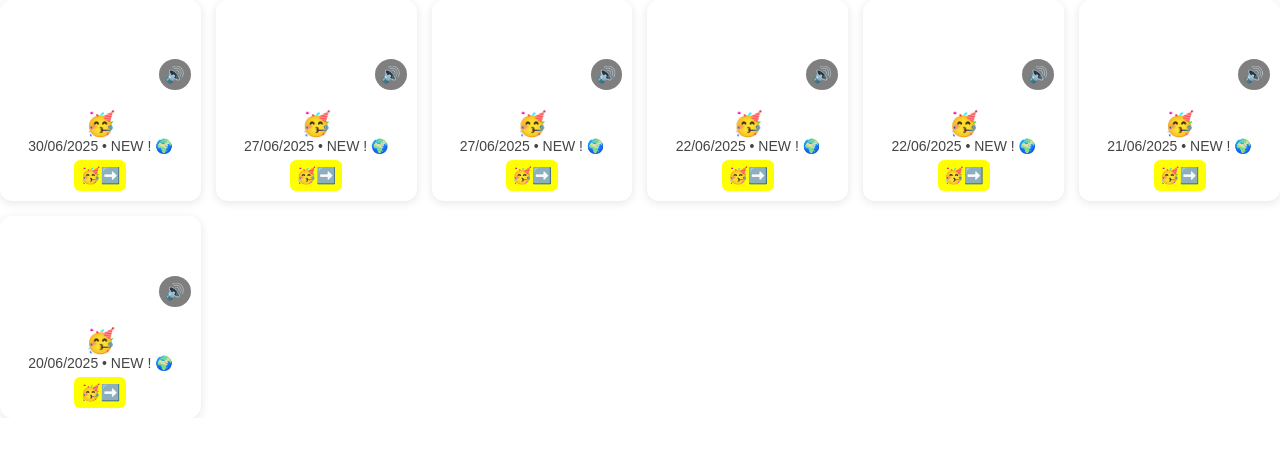
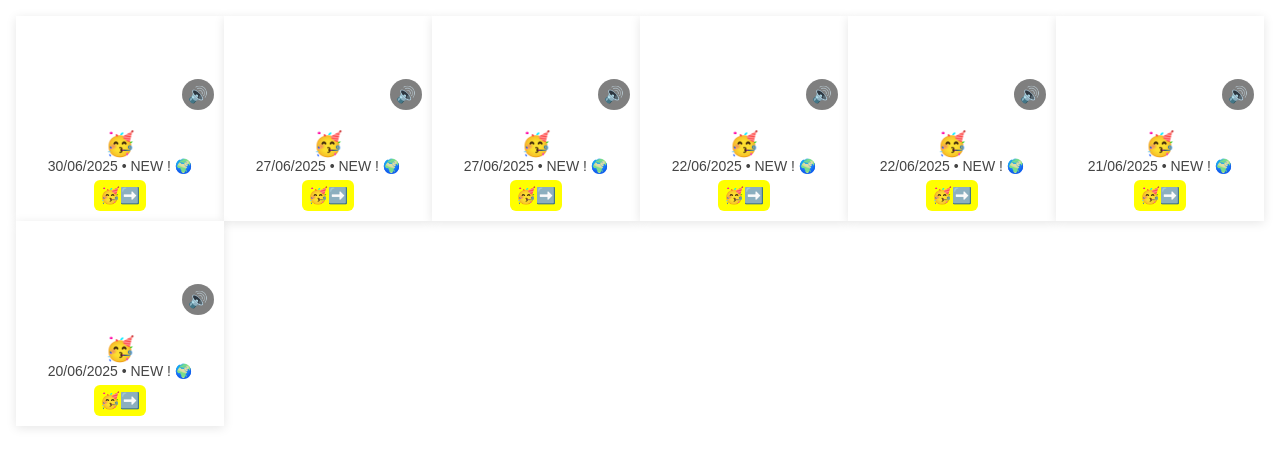
Before and after one commit to sean5789/embed-feed, a website: page index.html in a window 1280 px wide. Drawn offline with Linux system fonts and the light colour scheme.

Commit message:
🧱 Suppression des bords arrondis

```diff
--- a/index.html
+++ b/index.html
@@ -19,17 +19,14 @@
     }
 
     .grid {
-  display: grid;
-  grid-template-columns: repeat(auto-fit, minmax(200px, 1fr));
-  gap: 15px;
-  padding: 0px; /* ✅ réduit à 0px */
-  overflow: auto;
-  scrollbar-width: none;
-  -ms-overflow-style: none;
-}
+      display: grid;
+      grid-template-columns: repeat(auto-fit, minmax(200px, 1fr));
+      gap: 0px;
+      padding: 1em;
+    }
 
     .card {
-      border-radius: 12px;
+      border-radius: 0px;
       overflow: hidden;
       box-shadow: 0 2px 10px rgba(0,0,0,0.1);
       background: white;
```
Also changed, not shown: generateStaticFeed.js (+7 -8 lines).
